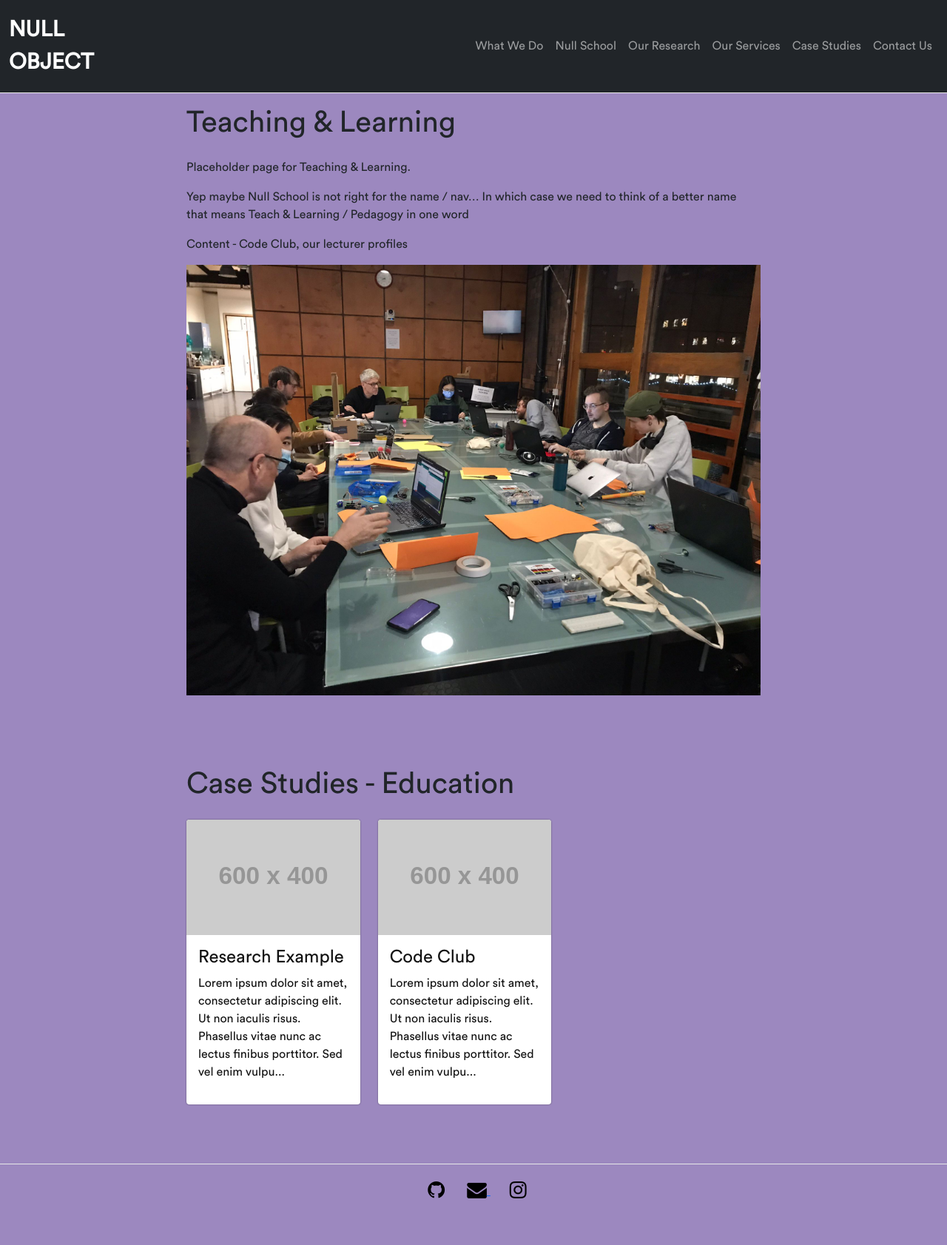
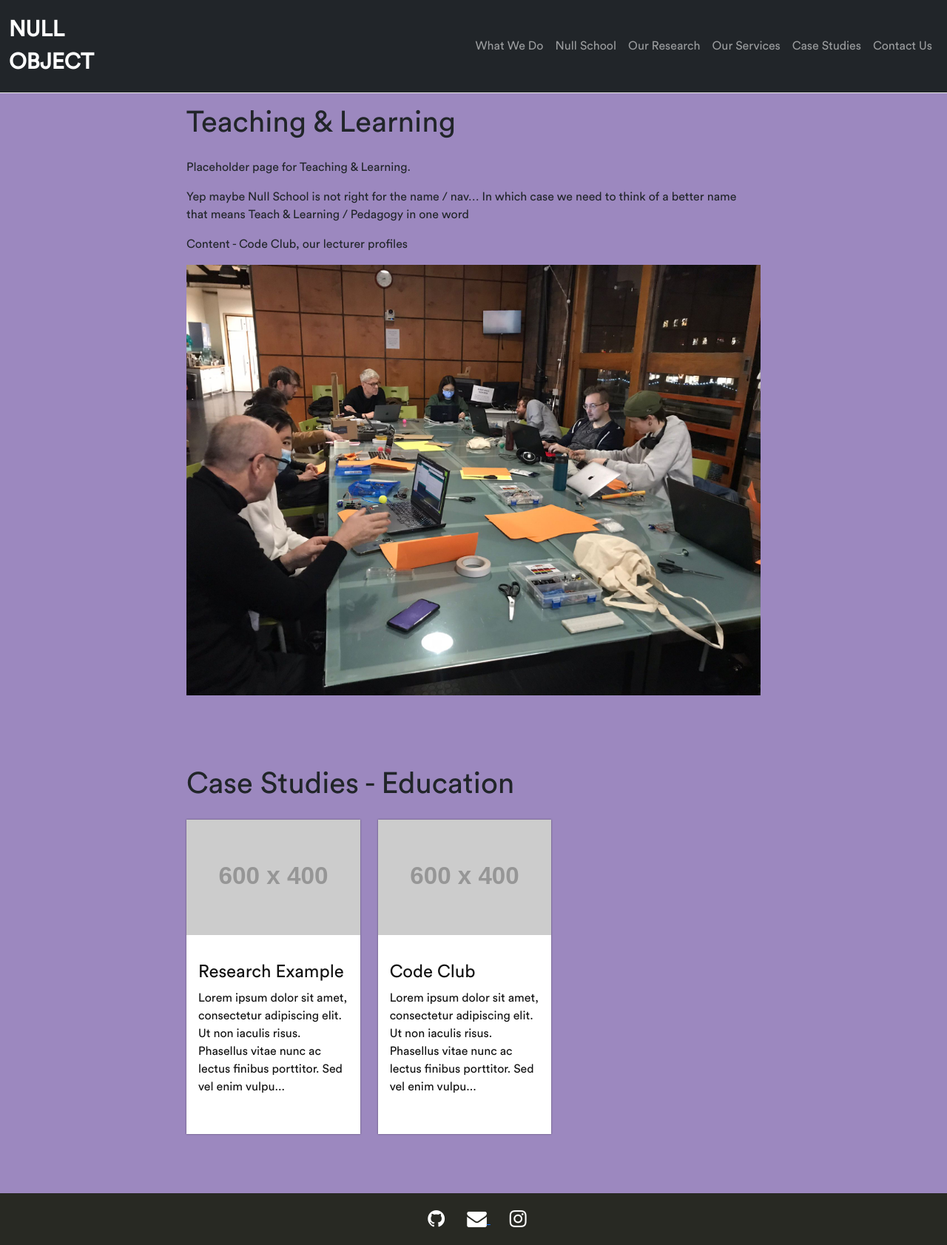
Before and after one commit to null-object-io/null-site, a Jekyll site: the page built from education.markdown, in a window 1280 px wide. Shown: the whole page at 74% size. Built offline with Jekyll 4.4.1, drawn with Linux system fonts in a browser that asks for light colours; before the commit the page ends 1644 px from its top, so only the background shows below that.

Commit message:
reformatting cards

```diff
--- a/_includes/cards.html
+++ b/_includes/cards.html
@@ -2,7 +2,7 @@
 
  <div class="col-12 col-md-6 col-lg-4">
      <a href="{{ post.url | relative_url}}" class="index-anchor">
-      <div class="card rounded overflow-hidden">
+      <div class="card overflow-hidden">
         <div class="img-fluid">
           {% if post.image %}
           <img src="{{post.image | relative_url}}" alt="{{post.title}}">
--- a/_includes/footer.html
+++ b/_includes/footer.html
@@ -1,4 +1,4 @@
-<footer class="mt-4 mt-md-5">
+<footer class="mt-4 mt-md-5 null-slate">
   <div class="container">
 
     <div class="row p20">
@@ -14,28 +14,16 @@
       </div>
       <div class="col-md-4 text-center mt25">
 
-        {% if site.facebook %}
-        <a target="_blank" href="{{site.facebook}}"
-          ><li class="social facebook"><i class="fa fa-facebook-square"></i></li
-        ></a>
-        {% endif %}
-
-        {% if site.twitter %}
-        <a target="_blank" href="{{site.twitter}}"
-          ><li class="social twitter"><i class="fa fa-twitter-square fa-lg" style="color: #000000;"></i></li
-        ></a>
-        {% endif %}
-
         {% if site.github %}
         <a target="_blank" href="{{site.github}}"
-          ><li class="social github"><i class="fa fa-github fa-lg" style="color: #000000;"></i></li
+          ><li class="social github"><i class="fa fa-github fa-lg" style="color: #ffffff;"></i></li
         ></a>
         {% endif %}
 
         {% if site.email %}
         <a target="_blank" href="mailto:{{site.email}}">
           <li class="social email">
-            <i class="fa fa-envelope fa-lg" style="color: #000000;"></i>
+            <i class="fa fa-envelope fa-lg" style="color: #ffffff;"></i>
           </li>
         </a>
         {% endif %}
@@ -43,7 +31,7 @@
         {% if site.instagram %}
         <a target="_blank" href="{{site.instagram}}">
           <li class="social instagram">
-            <i class="fa fa-instagram fa-lg" style="color: #000000;"></i>
+            <i class="fa fa-instagram fa-lg" style="color: #ffffff;"></i>
           </li>
         </a>
         {% endif %}
--- a/_sass/_custom.scss
+++ b/_sass/_custom.scss
@@ -45,3 +45,19 @@
 .null-grey {
 	background: #E1E1E1;
 }
+
+.card {
+	border-radius: 0;
+}
+
+.card .panel-title {
+	margin-top: 20px;
+}
+
+.card-body {
+	margin-bottom: 20px;
+}
+
+footer {
+	border-top: 0px solid !important;
+}
--- a/css/main.scss
+++ b/css/main.scss
@@ -56,9 +56,9 @@
 // Import partials from `sass_dir` (defaults to `_sass`)
 @import "layout", "custom", "syntax-highlighting";
 
-.contact-form {
+/* .contact-form {
   // add styles here
-}
+} */
 
 .case-studies-header {
   text-transform: capitalize;
```
